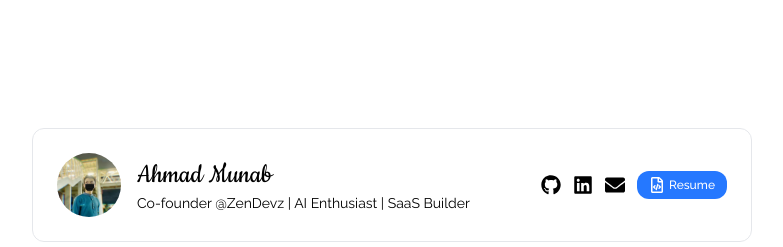
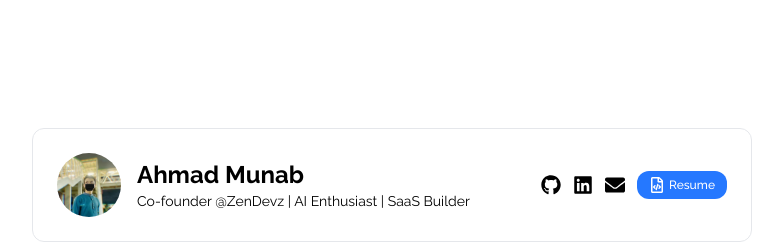
Before and after one commit to Ahmad-Munab/portfolio-v3, a Next.js app: page / in a window 1280 px wide. Shown: the top 247 px of the page, without its empty margins (248-1031 px from the left). Built offline with nearby package versions, Linux system fonts and the light colour scheme.

Commit message:
chnaged hero style

```diff
--- a/src/components/hero-section.tsx
+++ b/src/components/hero-section.tsx
@@ -8,12 +8,6 @@ import {
 import { motion } from "framer-motion";
 import Image from "next/image";
 import { cn } from "@/lib/utils";
-import { Cookie } from "next/font/google";
-
-const CookieFont = Cookie({
-  weight: "400",
-  subsets: ["latin"],
-});
 
 export function HeroSection() {
   return (
@@ -42,9 +36,7 @@ export function HeroSection() {
                 />
               </div>
               <div className="text-center my-auto sm:text-left">
-                <h1 className={cn("text-3xl font-bold", CookieFont.className)}>
-                  {about.name}
-                </h1>
+                <h1 className="text-2xl font-bold">{about.name}</h1>
                 <p className="text-sm text-foreground/70">{about.title}</p>
               </div>
               <div className="mt-4 sm:mt-0 sm:ml-auto flex items-center gap-3">
```
